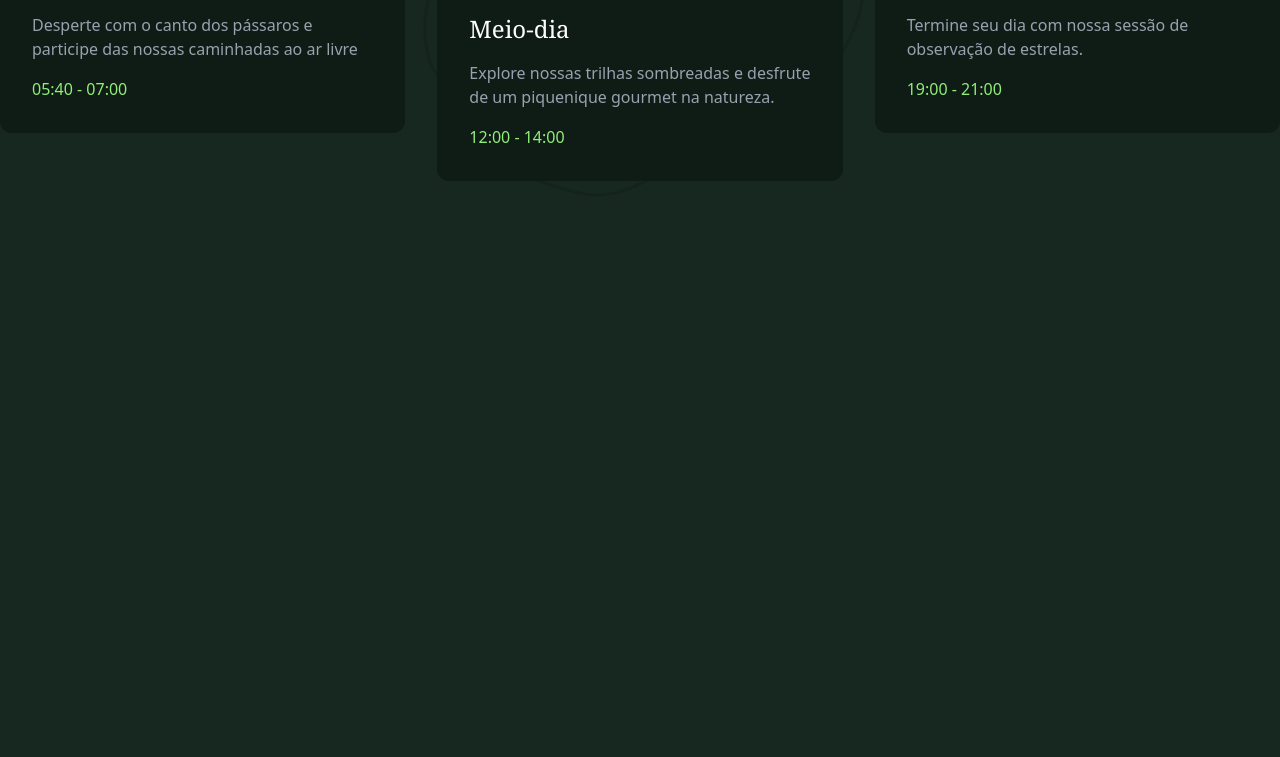
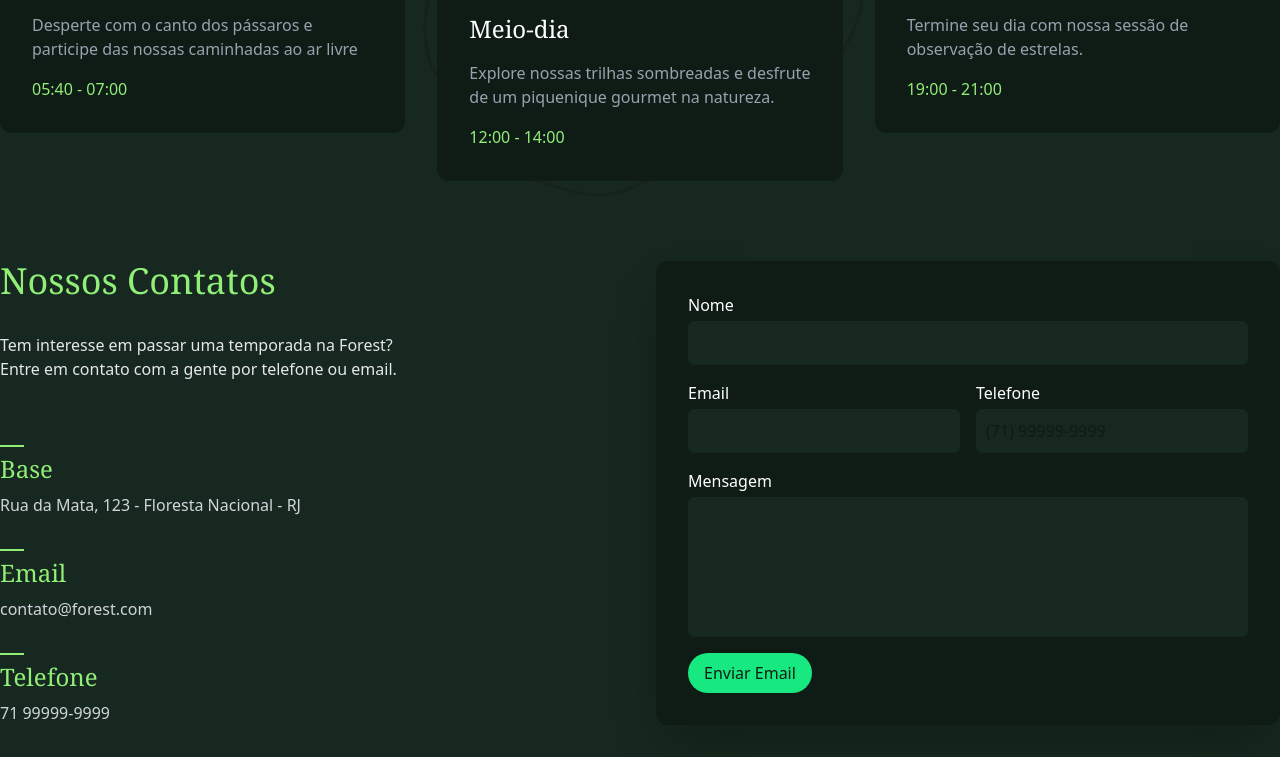
Before and after one commit to jadefurtado/tailwind-origamid, a website: page src/index.html in a window 1280 px wide. Shown: the part 3324-4081 px from the top of the page. Before the commit the page ends 3905 px from the top, so only its background shows below. Drawn offline with Linux system fonts and the light colour scheme.

Commit message:
contatos

```diff
--- a/src/index.html
+++ b/src/index.html
@@ -266,5 +266,55 @@
             </div>
         </div>
      </section>
+
+     <!-- contato -->
+    <section id="contato" class="container mx-auto mb-12 sm:mb-16 grid lg:grid-cols-2 gap-8">
+        <div class="grid gap-4">
+            <h1 class="font-serif text-4xl text-verde-300 mb-4">
+                Nossos Contatos
+            </h1>
+            <p class="text-gray-200 text-balance mb-8">
+                Tem interesse em passar uma temporada na Forest? Entre em contato com a gente por telefone ou email.
+            </p>
+            <div>
+                <span class="bg-verde-300 h-0.5 w-6 inline-block"></span>
+                <h2 class="font-serif text-verde-300 text-2xl mb-2">Base</h2>
+                <p class="text-gray-300">Rua da Mata, 123 - Floresta Nacional - RJ</p>
+            </div>
+            <div>
+                <span class="bg-verde-300 h-0.5 w-6 inline-block"></span>
+                <h2 class="font-serif text-verde-300 text-2xl mb-2">Email</h2>
+                <p class="text-gray-300">
+                    contato@forest.com
+                </p>
+            </div>
+            <div>
+                <span class="bg-verde-300 h-0.5 w-6 inline-block"></span>
+                <h2 class="font-serif text-verde-300 text-2xl mb-2">Telefone</h2>
+                <p class="text-gray-300">71 99999-9999</p>
+            </div>
+        </div>
+        <form action="" class="grid gap-4 rounded-xl bg-verde-900 shadow-2xl p-4 lg:p-8">
+            <div class="grid gap-1">
+                <label class="text-white" for="nome">Nome</label>
+                <input class="rounded-md border-2 border-verde-800 bg-verde-800 p-2 text-white focus:outline-none focus:ring-2 focus:ring-verde-400 placeholder:text-verde-900" type="text">
+            </div>
+            <div class="grid gap-4 sm:grid-cols-2">
+                <div class="grid gap-1">
+                    <label class="text-white" for="email">Email</label>
+                    <input id="email" name="email" class="rounded-md border-2 border-verde-800 bg-verde-800 p-2 text-white focus:outline-none focus:ring-2 focus:ring-verde-400 placeholder:text-verde-900" type="email">
+                </div>
+                <div class="grid gap-1">
+                    <label class="text-white" for="telefone">Telefone</label>
+                    <input id="telefone" name="telefone" class="rounded-md border-2 border-verde-800 bg-verde-800 p-2 text-white focus:outline-none focus:ring-2 focus:ring-verde-400 placeholder:text-verde-900" type="text" placeholder="(71) 99999-9999">
+                </div>
+            </div>
+            <div class="grid gap-1">
+                <label class="text-white" for="mensagem">Mensagem</label>
+                <textarea id="mensagem" name="mensagem" class="rounded-md border-2 border-verde-800 bg-verde-800 p-2 text-white focus:outline-none focus:ring-2 focus:ring-verde-400 placeholder:text-verde-900 resize-none" type="text" rows="5"></textarea>
+            </div>
+            <button class="place-self-start bg-verde-400 text-verde-900 py-2 px-4 inline-block rounded-full">Enviar Email</button>
+        </form>
+    </section>
 </body>
 </html>
```
Also changed, not shown: src/output.css.
